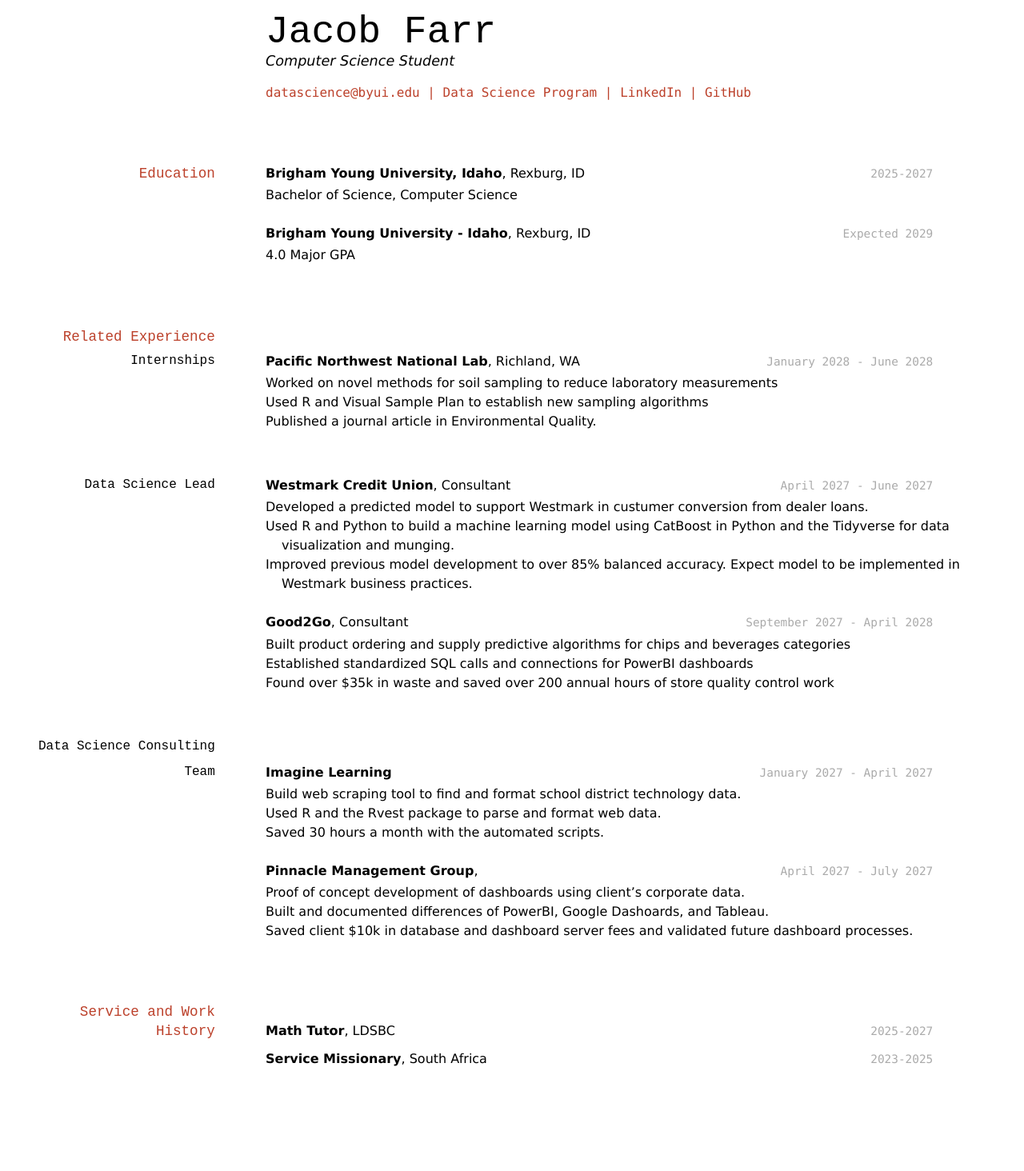
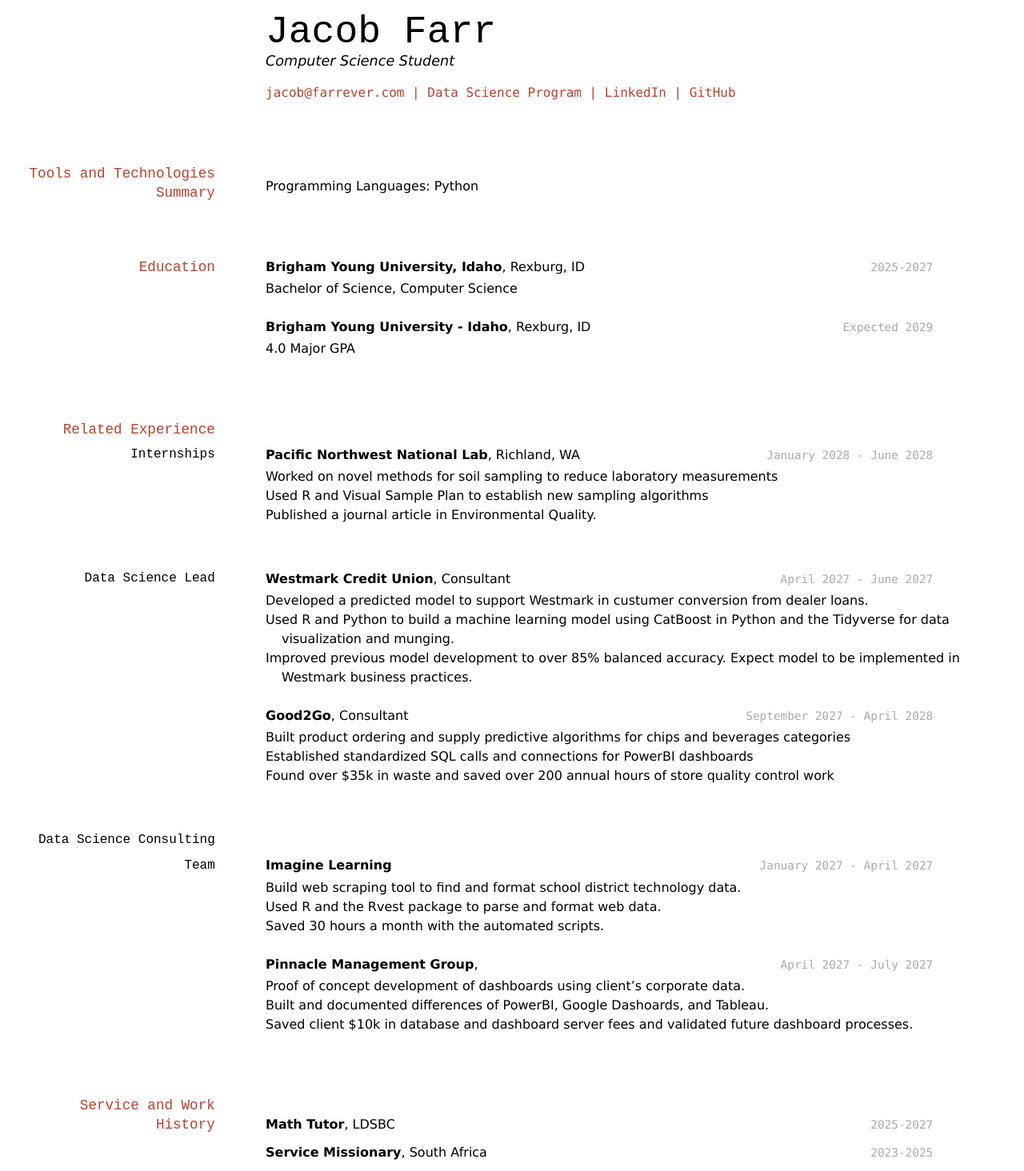
Before and after one commit to Morthais/Jacob_Farr_Resume, a Jekyll site: the page built from docs/index.md, in a window 1280 px wide. Shown: the whole page at 80% size. Built offline with Jekyll 4.4.1, drawn with Linux system fonts in a browser that asks for light colours; before the commit the page ends 1347 px from its top, so only the background shows below that.

Commit message:
changes made to tools and technologies section

```diff
--- a/docs/index.md
+++ b/docs/index.md
@@ -6,13 +6,19 @@ title: Jacob Farr's Resume
 Computer Science Student
 
 <div id="webaddress">
-<a href="datascience@byui.edu">datascience@byui.edu</a>
+<a href="jacob@farrever.com">jacob@farrever.com</a>
 | <a href="https://byuidatascience.github.io/development.html">Data Science Program</a>
-| <a href="https://www.linkedin.com/groups/13537407/">LinkedIn</a>
-| <a href="https://github.com/byuids-resumes">GitHub</a>
+| <a href="https://www.linkedin.com/in/jacobfarr/">LinkedIn</a>
+| <a href="https://github.com/Morthais">GitHub</a>
 </div>
 
 <!-- https://www.monique.tech/the-art-of-markdown -->
+
+## Tools and Technologies Summary
+<ul>
+    <li>Programming Languages: Python</li>
+
+</ul>
 
 ## Education
 
```
